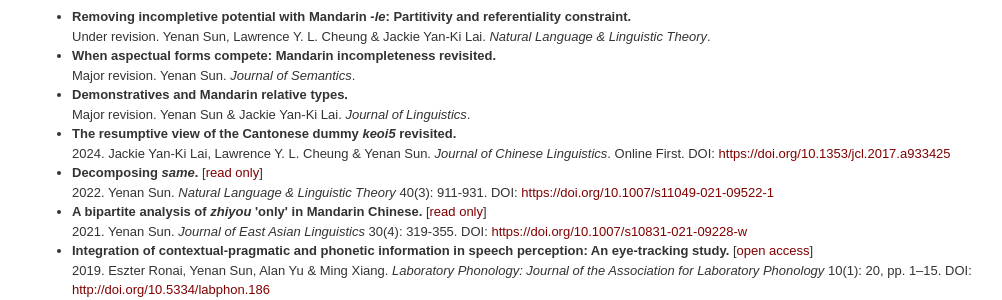
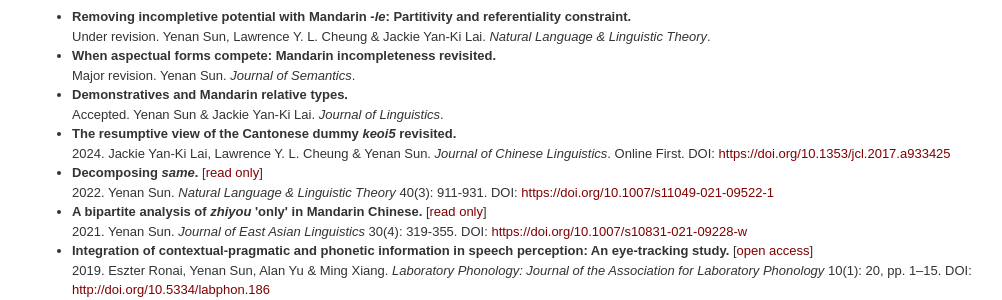
Before and after one commit to yenan09/yenan09.github.io, a Jekyll site: the page built from pub.html, in a window 1280 px wide and 900 px high. Shown: the part 256-556 px from the top of the window, without its empty margins (68-1070 px from the left). Built offline with Jekyll 4.4.1, drawn with Linux system fonts in a browser that asks for light colours.

Commit message:
sep23 2025
Jofling accepted!

```diff
--- a/pub.html
+++ b/pub.html
@@ -27,7 +27,7 @@
         Major revision. Yenan Sun. <i> Journal of Semantics</i>.
 
     <li><b>Demonstratives and Mandarin relative types.</b> <br>
-        Major revision. Yenan Sun & Jackie Yan-Ki Lai. <i> Journal of Linguistics</i>.
+        Accepted. Yenan Sun & Jackie Yan-Ki Lai. <i> Journal of Linguistics</i>.
 
     <li><b>The resumptive view of the Cantonese dummy <i>keoi5</i> revisited.</b> <br>
         2024. Jackie Yan-Ki Lai, Lawrence Y. L. Cheung & Yenan Sun. <i> Journal of Chinese Linguistics</i>. Online First. DOI: <a href="https://doi.org/10.1353/jcl.2017.a933425" title="dsame">https://doi.org/10.1353/jcl.2017.a933425</a>
```
